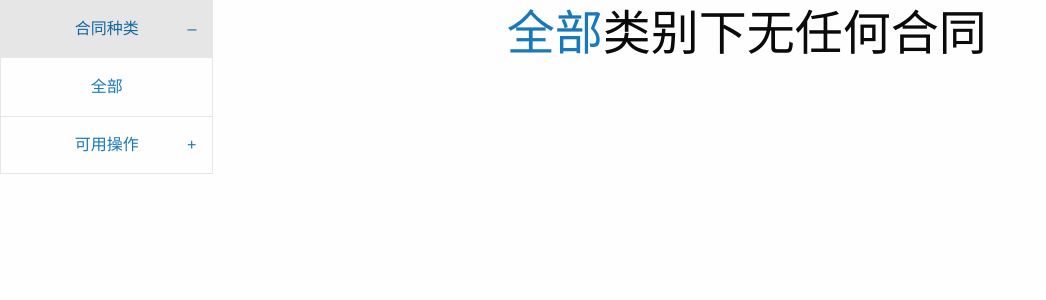
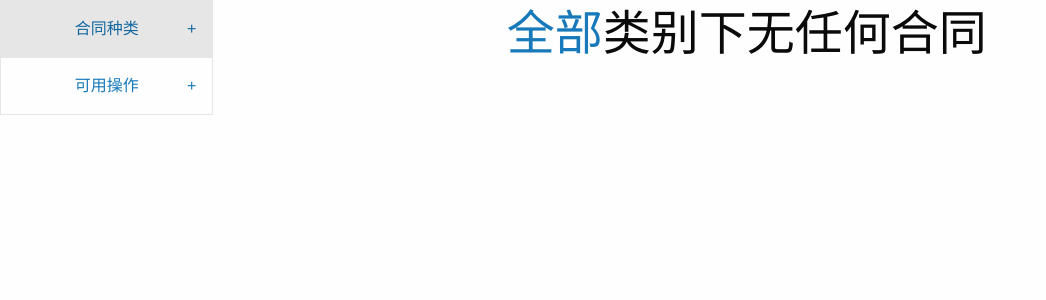
Before and after one commit to dtcs2017/ContractCMS, a Django app: page /contracts/list/ in a window 1280 px wide. Shown: the top 300 px of the page, without its empty margins (0-1046 px from the left). Run offline with Django 3.2, Linux system fonts and the light colour scheme; data that the repository does not hold is empty.

Commit message:
上午给合约部版本

```diff
--- a/contracts/templates/contracts/contracts_list.html
+++ b/contracts/templates/contracts/contracts_list.html
@@ -14,7 +14,7 @@
             {#侧边栏部分,采用Accordion样式菜单#}
             <div class="cell large-2 text-center">
                 <ul class="accordion" data-accordion data-allow-all-closed="true">
-                    <li class="accordion-item is-active" data-accordion-item>
+                    <li class="accordion-item " data-accordion-item>
                         <a href="#" class="accordion-title rem-1">合同种类</a>
                         <div class="accordion-content" data-tab-content>
                             <a href="{% url 'contracts:contract_list' %}">全部</a>
--- a/dashboard/templates/dashboard/dashboard.html
+++ b/dashboard/templates/dashboard/dashboard.html
@@ -52,7 +52,7 @@
                         <p class="alert-color">不支持为补充合同再添加补充合同</p>
                         <hr>
                         <h4>权限</h4>
-                        <p>仅合约部人员可以增加和修改合同</p>
+                        <p>仅合约部人员可以添加和修改合同</p>
                     </div>
                 </div>
             </div>
```
